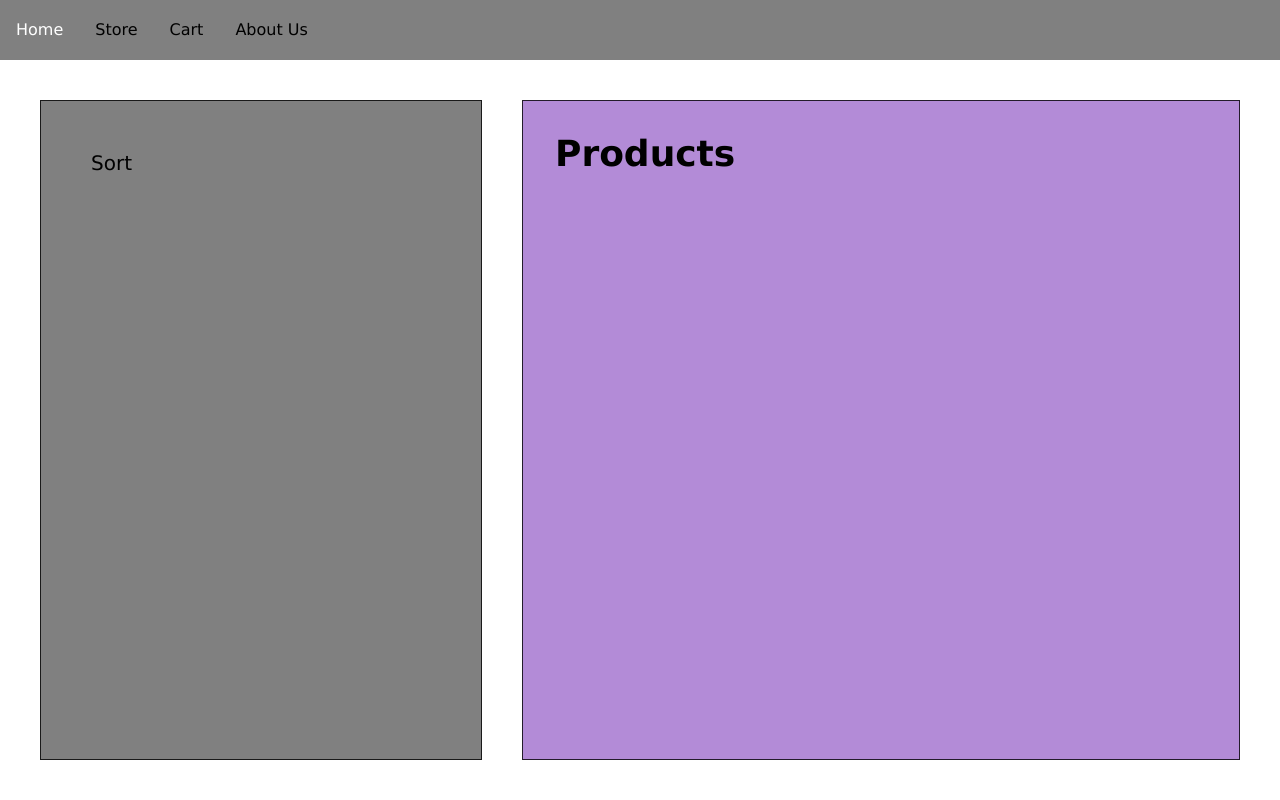
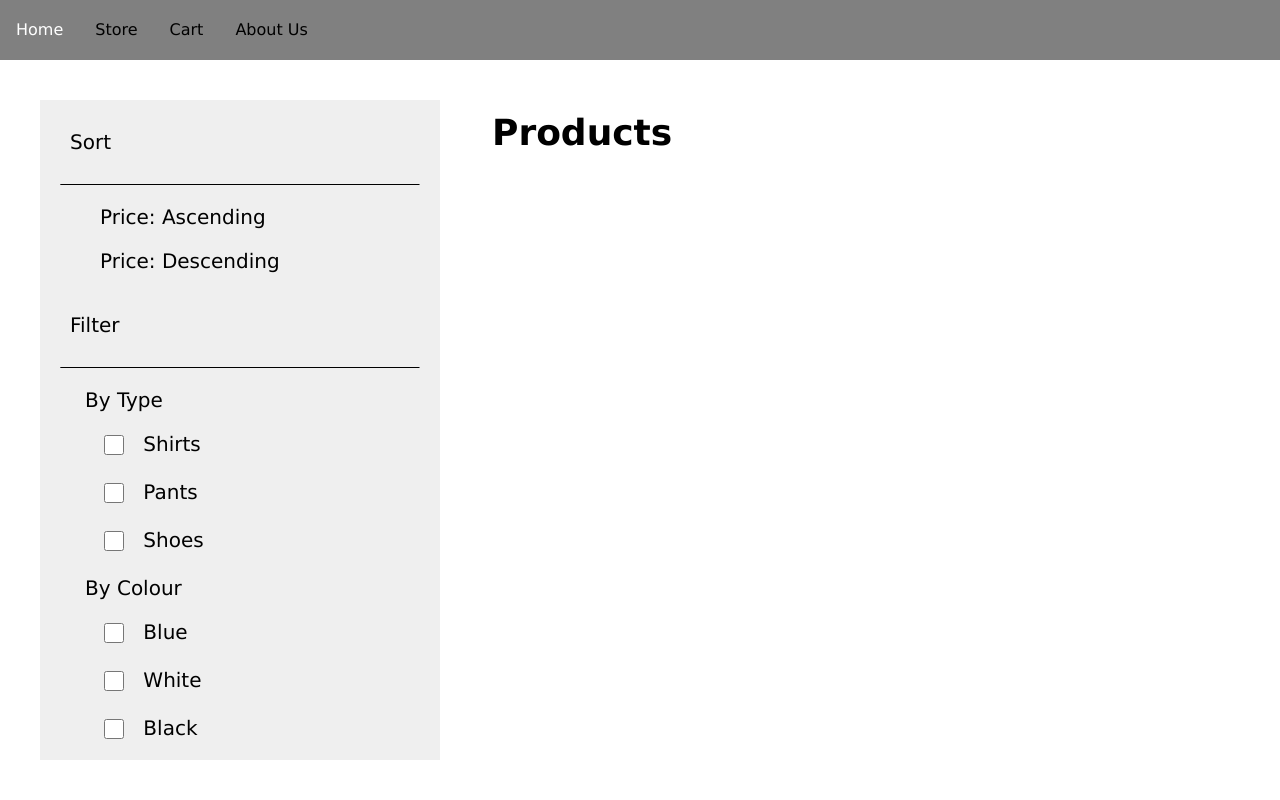
Before and after one commit to aclar119/Online-Store, a PHP site: page /BrowseProducts.html in a window 1280 px wide. Run offline with PHP 8.4, Linux system fonts and the light colour scheme.

Commit message:
Added and styled sort and filter box

```diff
--- a/BrowseProducts/BrowseProducts.css
+++ b/BrowseProducts/BrowseProducts.css
@@ -59,25 +59,80 @@ h1 {
   height: calc(100% - 60px);
 }
 
-.flex-container>div {
-  background-color: rgba(161, 110, 205, 0.8);
-  border: 1px solid rgba(0, 0, 0, 0.8);
-  padding: 20px;
-}
-
 div.sort-and-filter {
-  background-color: gray;
+  background-color: #EFEFEF;
   margin: 40px;
   flex: 0 0 400px;
   font-size: 20px;
-
+  overflow-y: auto;
 }
 
+
+/* Sort and Filter box */
 .sort-and-filter p {
+  margin: 0px;
+  padding: 10px;
+  padding-left: 60px;
+  user-select: none;
+}
+
+
+.sort-and-filter p.sort-type:hover {
+  color:royalblue;
+  cursor: pointer;
+}
+
+.sort-and-filter p.section-title {
   margin: 0px;
   padding: 30px;
 }
 
+.sort-and-filter p.section-subtitle {
+  margin: 0px;
+  padding: 10px;
+  padding-left: 45px;
+}
+
+hr {
+  margin: 0;
+  border-top: 1px solid black;
+  border-bottom: 0;
+  margin-bottom: 10px;
+  margin-left: 20px;
+  margin-right: 20px;
+}
+
+
+/* Checkboxes for filtering */
+.container-checkbox {
+  display: block;
+  position: relative;
+  padding: 10px;
+  padding-left: 60px;
+  cursor: pointer;
+  user-select: none;
+}
+
+.container-checkbox:hover {
+ color: royalblue;
+}
+
+.container-checkbox p {
+  display: inline;
+  padding-left: 10px;
+  vertical-align: top;
+}
+
+.container-checkbox input {
+  height: 20px;
+  width: 20px;
+}
+
+
+
+
+
+/* Products Section */
 div.products {
   flex-grow: 1;
   margin: 40px;
--- a/BrowseProducts/BrowseProducts.html
+++ b/BrowseProducts/BrowseProducts.html
@@ -14,12 +14,60 @@
         </ul>
 
         <div class="flex-container">
+
             <div class="sort-and-filter">
-                    <p>Sort</p>
+                    <p class="section-title">Sort</p>
+                    <hr>
+                    <p class="sort-type">Price: Ascending</p>
+                    <p class="sort-type">Price: Descending</p>
+
+                    <p class="section-title">Filter</p>
+                    <hr>
+
+                    <p class="section-subtitle">By Type</p>
+
+                    <label class="container-checkbox">
+                        <input type="checkbox">
+                        <p>Shirts</p>
+                    </label>
+
+                    <label class="container-checkbox">
+                        <input type="checkbox">
+                        <p>Pants</p>
+                    </label>
+
+                    <label class="container-checkbox">
+                        <input type="checkbox">
+                        <p>Shoes</p>
+                    </label>
+
+                    <p class="section-subtitle">By Colour</p>
+
+                    <label class="container-checkbox">
+                        <input type="checkbox">
+                        <p>Blue</p>
+                    </label>
+
+                    <label class="container-checkbox">
+                        <input type="checkbox">
+                        <p>White</p>
+                    </label>
+
+                    <label class="container-checkbox">
+                        <input type="checkbox">
+                        <p>Black</p>
+                    </label>
+
             </div>
+
+
+
+
             <div class="products">
                 <h1>Products</h1>
             </div>
+
+
         </div>
 
     </body>
```
